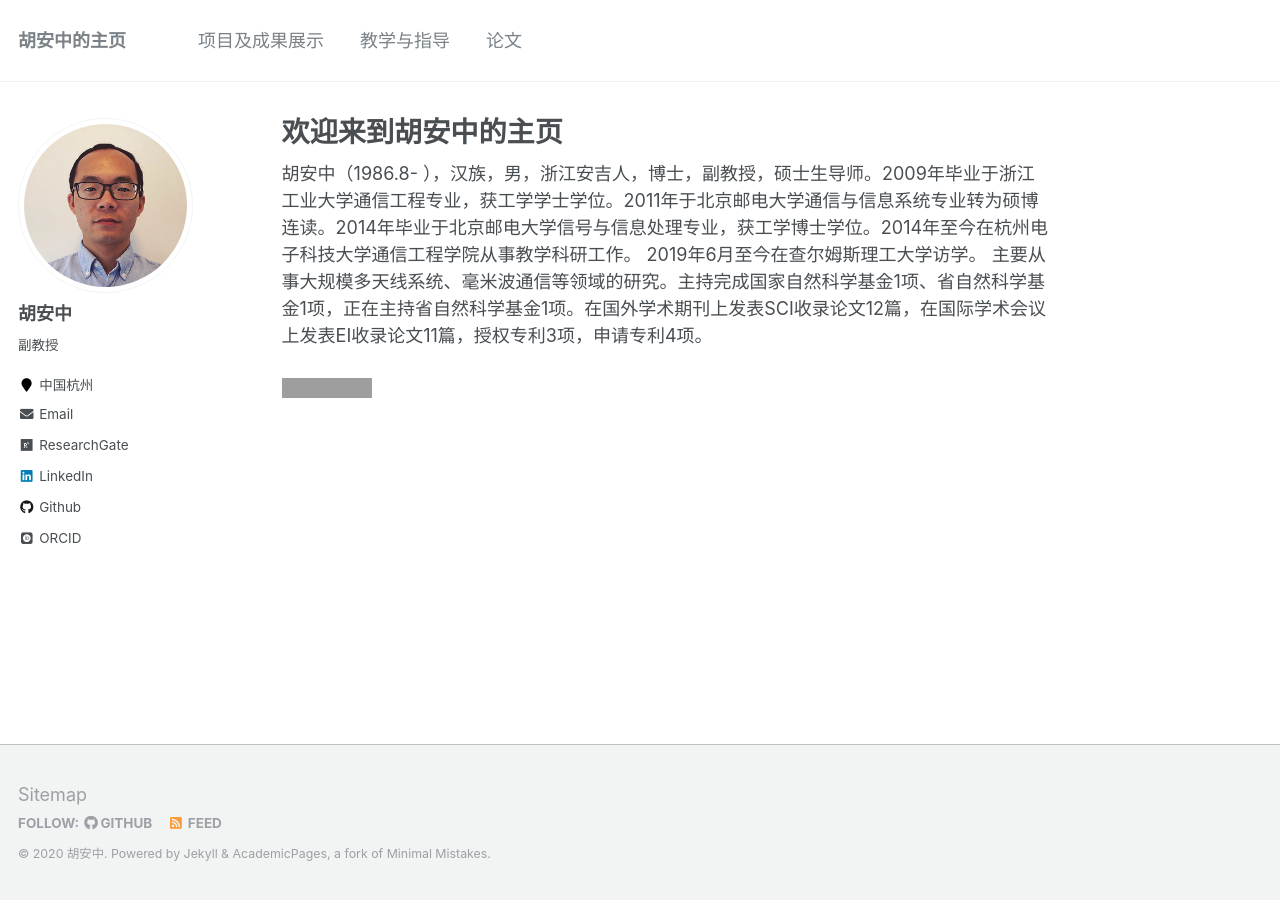
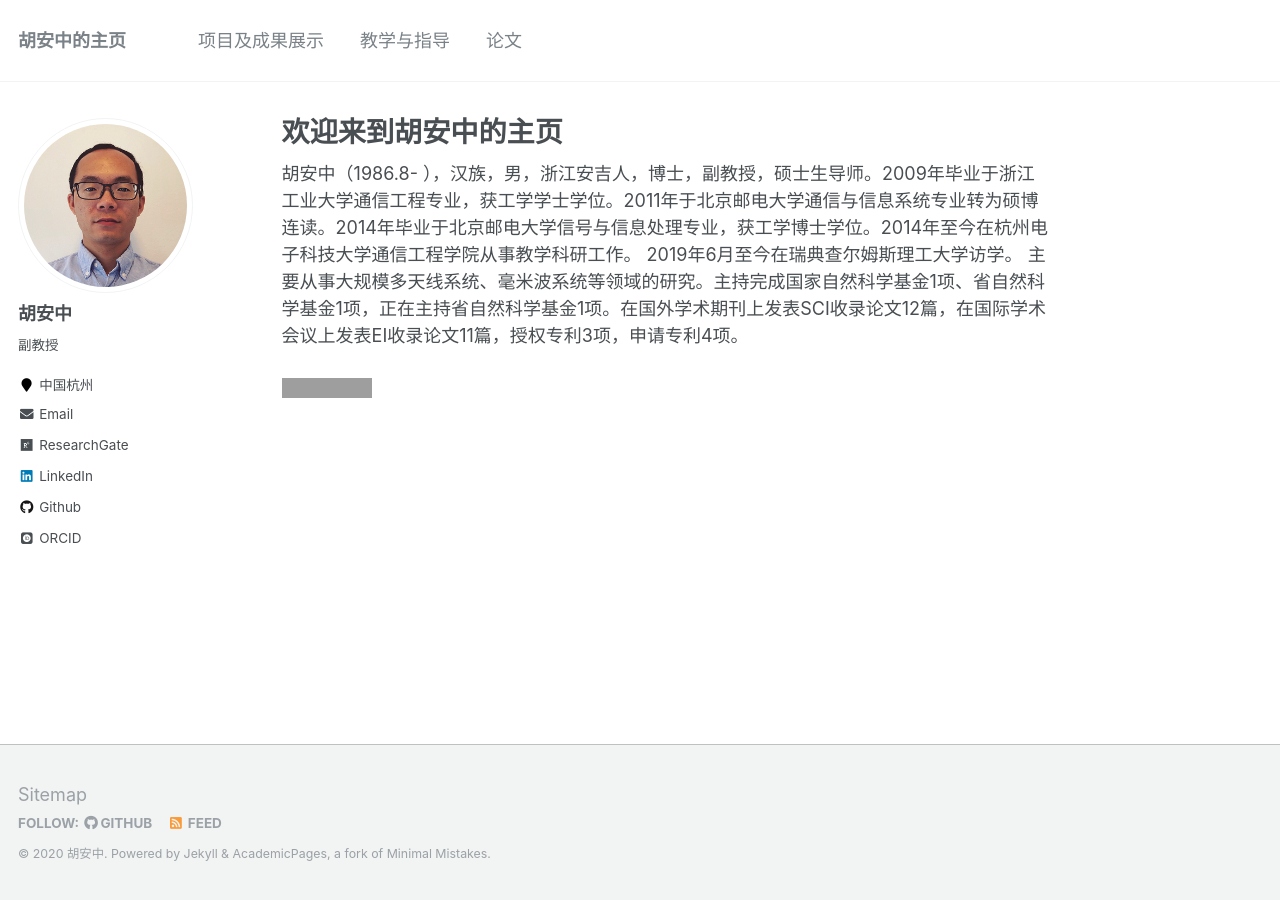
Before and after one commit to anzhonghu/ch, a Jekyll site: the page built from _pages/about.md, in a window 1280 px wide. Built offline with Jekyll 4.4.1, drawn with Linux system fonts in a browser that asks for light colours; some web fonts are replaced; grey boxes are pictures that could not be loaded.

Commit message:
Update about.md

```diff
--- a/_pages/about.md
+++ b/_pages/about.md
@@ -8,8 +8,8 @@ redirect_from:
   - /about.html
 ---
 
-胡安中（1986.8- ），汉族，男，浙江安吉人，博士，副教授，硕士生导师。2009年毕业于浙江工业大学通信工程专业，获工学学士学位。2011年于北京邮电大学通信与信息系统专业转为硕博连读。2014年毕业于北京邮电大学信号与信息处理专业，获工学博士学位。2014年至今在杭州电子科技大学通信工程学院从事教学科研工作。 2019年6月至今在查尔姆斯理工大学访学。
-主要从事大规模多天线系统、毫米波通信等领域的研究。主持完成国家自然科学基金1项、省自然科学基金1项，正在主持省自然科学基金1项。在国外学术期刊上发表SCI收录论文12篇，在国际学术会议上发表EI收录论文11篇，授权专利3项，申请专利4项。
+胡安中（1986.8- ），汉族，男，浙江安吉人，博士，副教授，硕士生导师。2009年毕业于浙江工业大学通信工程专业，获工学学士学位。2011年于北京邮电大学通信与信息系统专业转为硕博连读。2014年毕业于北京邮电大学信号与信息处理专业，获工学博士学位。2014年至今在杭州电子科技大学通信工程学院从事教学科研工作。 2019年6月至今在瑞典查尔姆斯理工大学访学。
+主要从事大规模多天线系统、毫米波系统等领域的研究。主持完成国家自然科学基金1项、省自然科学基金1项，正在主持省自然科学基金1项。在国外学术期刊上发表SCI收录论文12篇，在国际学术会议上发表EI收录论文11篇，授权专利3项，申请专利4项。
 
 
 
```
